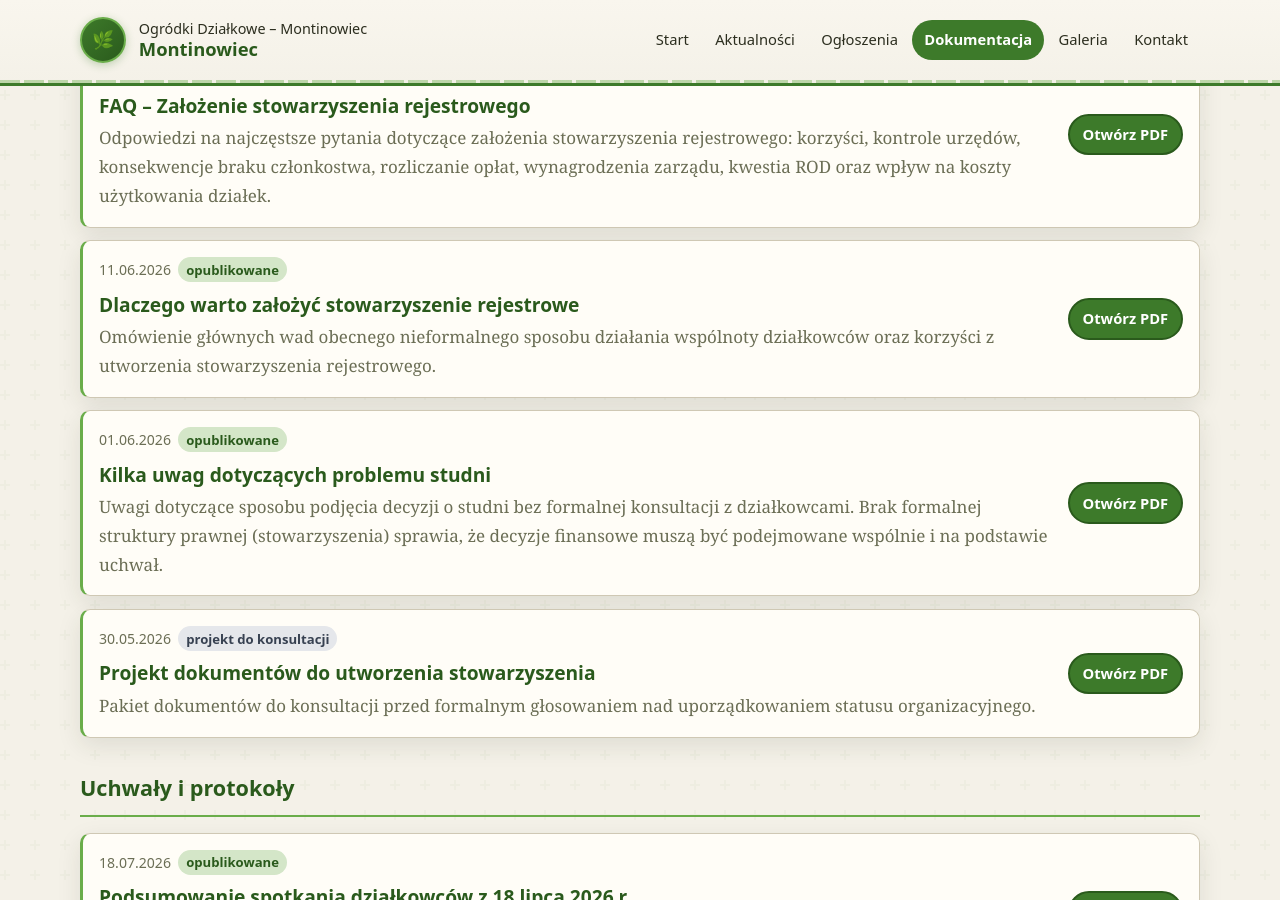
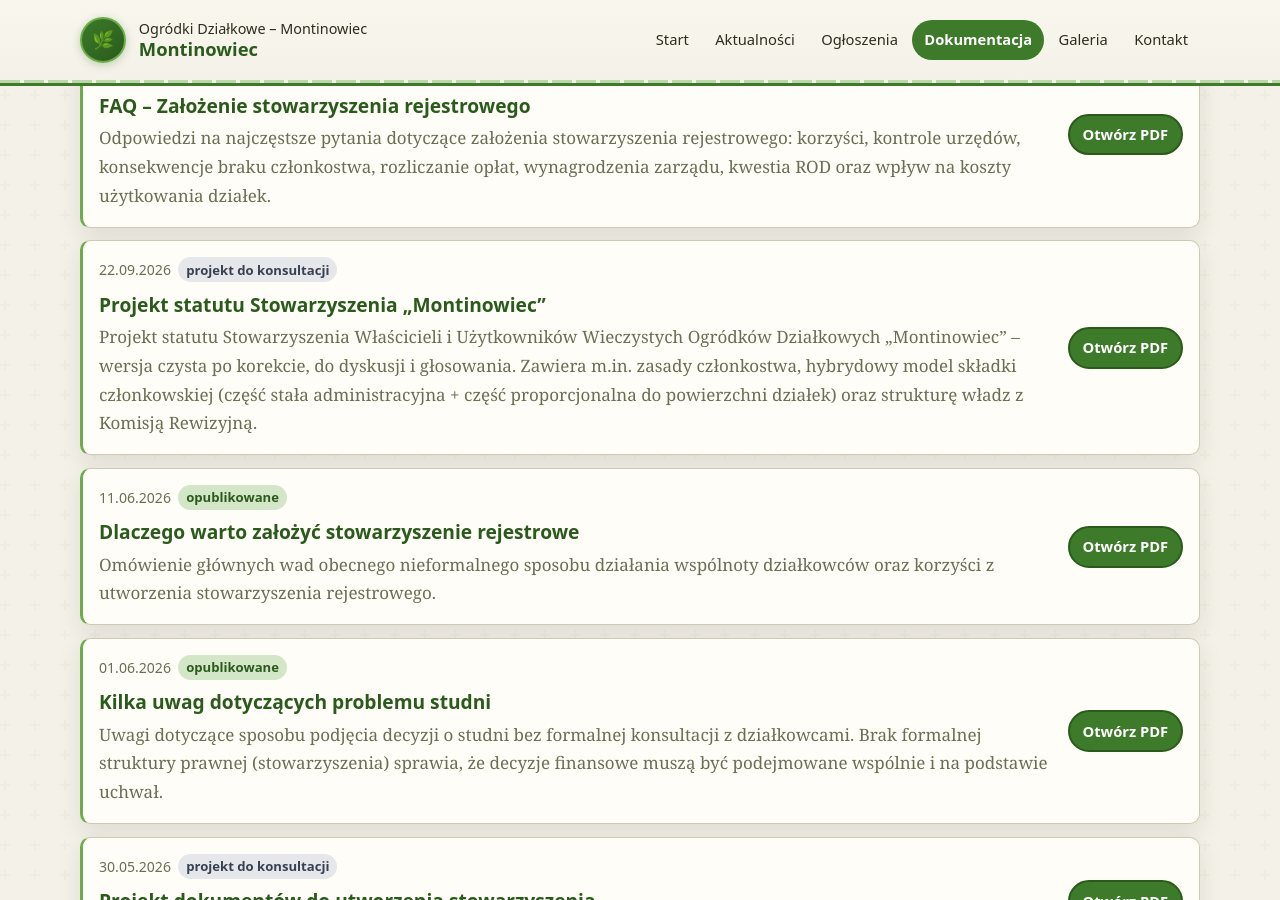
Before and after one commit to brxie/montin-page, a Jekyll site: the page built from dokumentacja.md, in a window 1280 px wide and 900 px high, scrolled down 854 px. Built offline with Jekyll 4.4.1, drawn with Linux system fonts in a browser that asks for light colours.

Commit message:
Dodaj projekt statutu Stowarzyszenia Montinowiec (PDF + wpis na stronie dokumentacji)

```diff
--- a/_data/documents.yml
+++ b/_data/documents.yml
@@ -4,6 +4,14 @@
 # 2. Skopiuj jeden z bloków poniżej i uzupełnij pola.
 # 3. Dla plików lokalnych użyj pola "file"; dla stron zewnętrznych "external_url".
 # 4. Pole "labels" to tablica — może zawierać kilka labelek na jednym wpisie.
+
+- title: "Projekt statutu Stowarzyszenia „Montinowiec”"
+  category: "Dokumenty organizacyjne"
+  date: 2026-09-22
+  labels:
+    - projekt do konsultacji
+  file: "/documents/projekt-statutu-stowarzyszenia-montinowiec.pdf"
+  description: "Projekt statutu Stowarzyszenia Właścicieli i Użytkowników Wieczystych Ogródków Działkowych „Montinowiec” – wersja czysta po korekcie, do dyskusji i głosowania. Zawiera m.in. zasady członkostwa, hybrydowy model składki członkowskiej (część stała administracyjna + część proporcjonalna do powierzchni działek) oraz strukturę władz z Komisją Rewizyjną."
 
 - title: "FAQ – Założenie stowarzyszenia rejestrowego"
   category: "Dokumenty organizacyjne"
```
Also changed, not shown: 1 other file.
